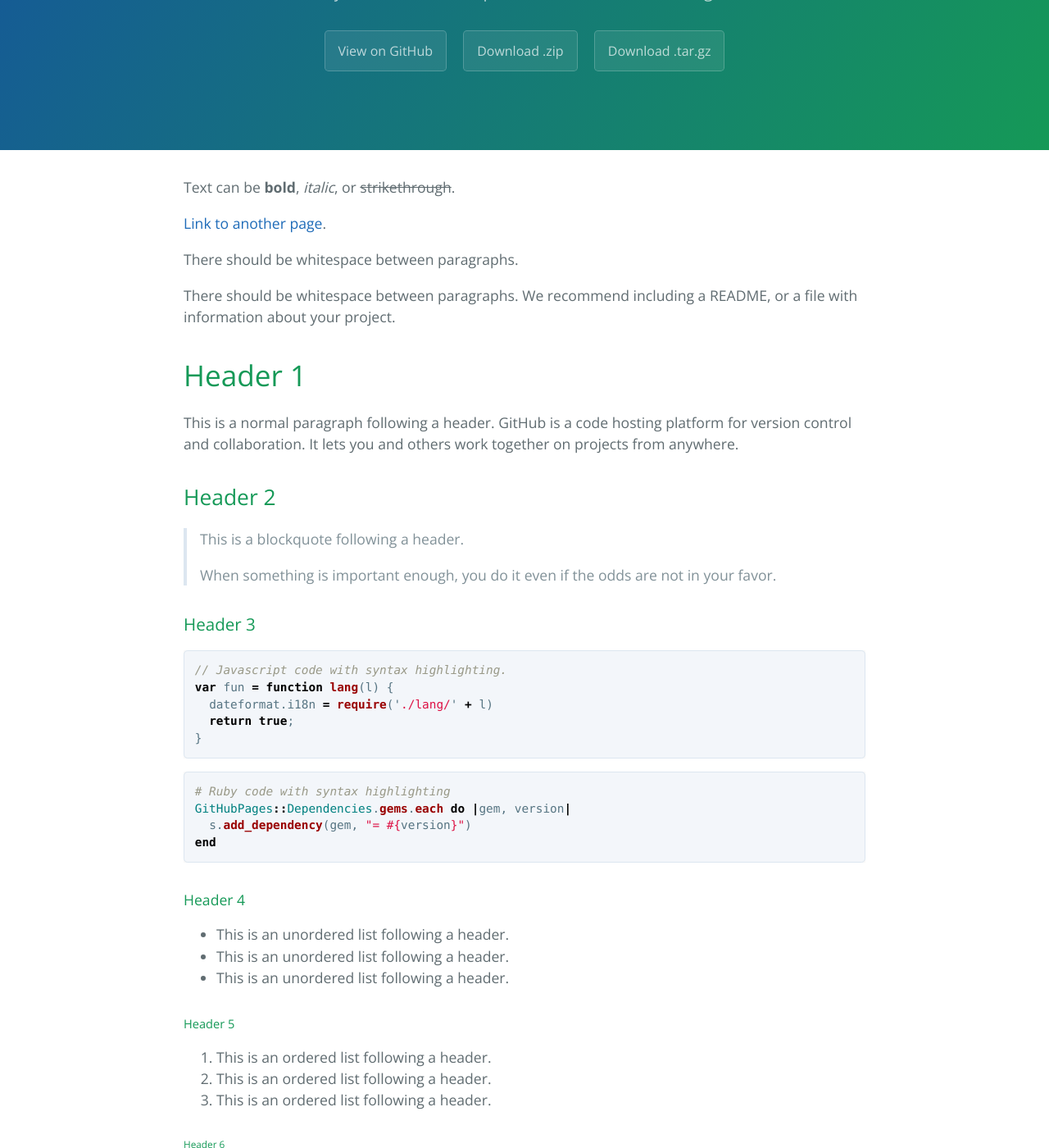
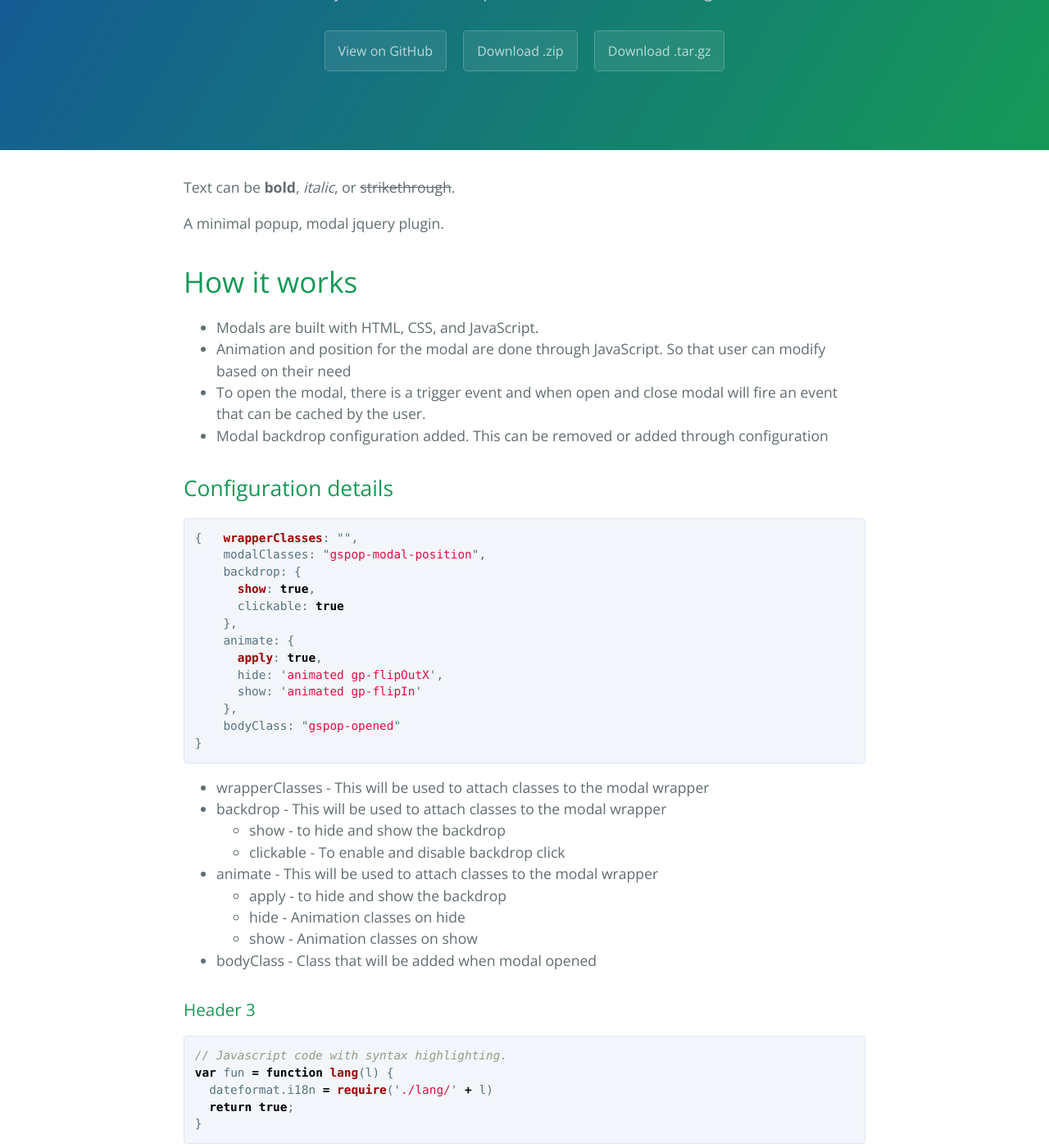
Before and after one commit to shabi1497/gsPop, a Jekyll site: the page built from docs/index.md, in a window 1280 px wide and 1400 px high, scrolled down 200 px. Shown: the whole window at 82% size. Built offline with Jekyll 4.4.1, drawn with Linux system fonts in a browser that asks for light colours.

Commit message:
Update index.md

````diff
--- a/docs/index.md
+++ b/docs/index.md
@@ -4,21 +4,42 @@ layout: default
 
 Text can be **bold**, _italic_, or ~~strikethrough~~.
 
-[Link to another page](./another-page.html).
+A minimal popup, modal jquery plugin.
 
-There should be whitespace between paragraphs.
+# How it works
 
-There should be whitespace between paragraphs. We recommend including a README, or a file with information about your project.
+*   Modals are built with HTML, CSS, and JavaScript.
+*   Animation and position for the modal are done through JavaScript. So that user can modify based on their need
+*   To open the modal, there is a trigger event and when open and close modal will fire an event that can be cached by the user.
+*   Modal backdrop configuration added. This can be removed or added through configuration
 
-# Header 1
 
-This is a normal paragraph following a header. GitHub is a code hosting platform for version control and collaboration. It lets you and others work together on projects from anywhere.
+## Configuration details
+```js
+{   wrapperClasses: "",
+    modalClasses: "gspop-modal-position",
+    backdrop: {
+      show: true,
+      clickable: true
+    },
+    animate: {
+      apply: true,
+      hide: 'animated gp-flipOutX',
+      show: 'animated gp-flipIn'
+    },
+    bodyClass: "gspop-opened"
+}
+```
+- wrapperClasses - This will be used to attach classes to the modal wrapper
+- backdrop    - This will be used to attach classes to the modal wrapper
+  - show      - to hide and show the backdrop
+  - clickable - To enable and disable backdrop click
+- animate     - This will be used to attach classes to the modal wrapper
+  - apply     - to hide and show the backdrop
+  - hide      - Animation classes on hide
+  - show      - Animation classes on show
+- bodyClass   - Class that will be added when modal opened
 
-## Header 2
-
-> This is a blockquote following a header.
->
-> When something is important enough, you do it even if the odds are not in your favor.
 
 ### Header 3
 
````
